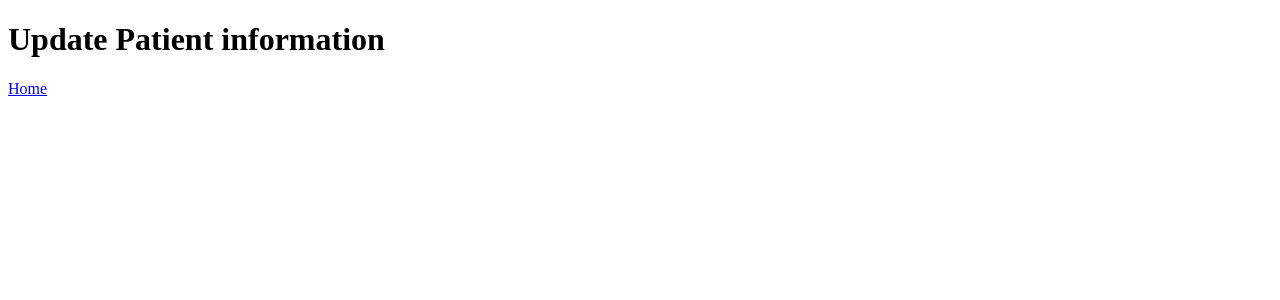
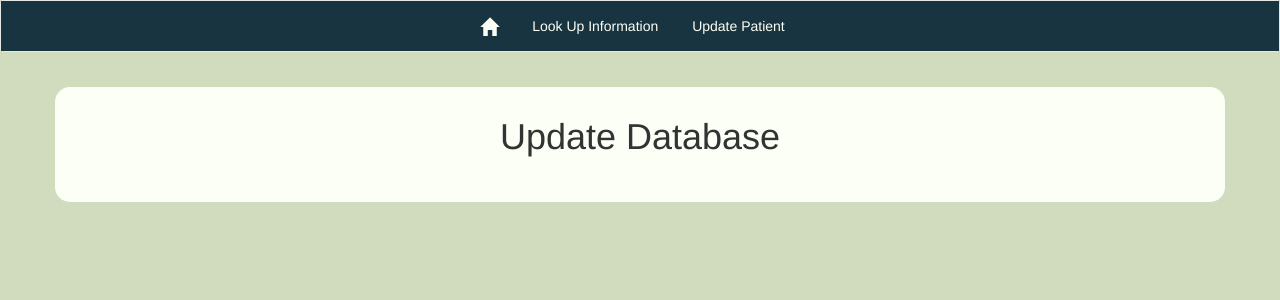
Before and after one commit to mwchen/6872-cancerprognosis, a Django app: template cancerPrognosis/progApp/templates/progApp/updatePatient.html in a window 1280 px wide. Shown: the top 300 px of the page. Run offline with Django 3.2, Linux system fonts and the light colour scheme; the template is opened without the code that fills it: values that come from a table or form of the project are taken from there, others are empty; some libraries are stand-ins or nearby versions.

Commit message:
modified the update patient page to follow the same style as the rest of hte app

```diff
--- a/cancerPrognosis/progApp/static/progApp/general.css
+++ b/cancerPrognosis/progApp/static/progApp/general.css
@@ -7,6 +7,18 @@
 .container-fluid {
 	background-color: #193441;
 	background-image: none;
+}
+
+.container-tile {
+	background-color:#FCFFF5;
+	border-radius: 15px;
+	margin-top:3%;
+	padding: 3%;
+	padding-top:10px;
+}
+
+h1, h2 {
+	text-align:center;
 }
 
 html, body {
--- a/cancerPrognosis/progApp/templates/progApp/lookup.html
+++ b/cancerPrognosis/progApp/templates/progApp/lookup.html
@@ -46,7 +46,6 @@
                     </form>
                 </div>
                 <div id="results-container" class="col-md-6 col-md-offset-1 container-tile">
-                    <h1> Results </h1>
                     <h2> Patient Information </h2>
                     <div class="row main-text" id="cancer"> <div class="field-heading col-md-2"> Cancer: </div> </div>
                     <div class="row main-text" id="stage">  <div class="field-heading col-md-2"> Stage: </div> </div>
@@ -61,8 +60,8 @@
                     <br>
                     <br>
                     <div id="print-buttons-container">
-                        <button type="button" class="btn btn-primary"> Print for Patient </button>
-                        <button type="button" class="btn btn-primary"> Print for Reference </button>
+                        <button type="button" class="btn btn-primary col-md-4 col-md-offset-1"> Print for Patient </button>
+                        <button type="button" class="btn btn-primary col-md-4 col-md-offset-2"> Print for Reference </button>
                     </div>
                 </div>
                 <div id="error"> </div>
--- a/cancerPrognosis/progApp/templates/progApp/updatePatient.html
+++ b/cancerPrognosis/progApp/templates/progApp/updatePatient.html
@@ -1,13 +1,57 @@
 <!DOCTYPE html>
 <html>
     <head>
-        <title>Cancer Prognosis App</title>
+        <meta name="viewport" content="width=device-width, initial-scale=1">
+        <title>Cancer Prognosis</title>
+        {% load staticfiles %}
+        <link rel="stylesheet" href="//maxcdn.bootstrapcdn.com/font-awesome/4.2.0/css/font-awesome.min.css">
+        <link rel="stylesheet" type="text/css" href="{% static 'bootstrap/css/bootstrap.css' %}" />
+        <link rel="stylesheet" type="text/css" href="{% static 'progApp/general.css' %}" />
     </head>
 
     <body>
-        <h1>Update Patient information</h1>
+    	<nav class="navbar navbar-default" role="navigation">
+		  	<div class="container-fluid">
+                <ul class="nav navbar-nav nav-center">
+                    <!--Need to fix the logo.png
+                    <li><a class="navbar-brand" aria-hidden="true" href=".."><img src="{% static 'images/cpa_logo.png' %}"/></a></li> -->
+                    <li><a class="navbar-brand glyphicon glyphicon-home" aria-hidden="true" href=".."></a></li>
+                    <li><a href="/lookup/">Look Up Information</a></li>
+                    <li><a href="/updatePatient/">Update Patient</a></li>
+                </ul>
+			</div>
+		</nav>
 
+		<div id="main" class="container" role="main">
+            <div class="row">
+                <div id = "enter-info-container" class="col-md-12 container-tile" >
+                    <h1>Update Database</h1>
+                    <!--<form id="update-form" method="post" action='/lookup/getCancerProg/'>
+                        {% csrf_token %}
 
-        <a href="..">Home</a>
+                        {% for field in form %}
+                            <div class="field-wrapper row top10">
+                                <div class="field-label col-md-2"> {{ field.label}}:</div>
+                                <div class="field col-md-3"> {{ field }} </div>
+                                <br>
+                            </div>
+                        {% endfor %}
+                        <br>
+
+                        <div id="button-div">
+                            <input type="submit" class="btn btn-primary" name="submit" value="Search"/>
+                        </div>
+                    </form>-->
+                </div>
+
+                <div id="status"> </div>
+            </div>
+        </div>
+
+        <!-- Load scripts if necessary-->
+        <!-- jQuery (necessary for Bootstrap's JavaScript plugins) -->
+	    <script src="https://ajax.googleapis.com/ajax/libs/jquery/1.11.1/jquery.min.js"></script>
+	    <!-- Include all compiled plugins (below), or include individual files as needed -->
+	   <script src="{% static "bootstrap/js/bootstrap.min.js" %}"></script>
     </body>
 </html>
--- a/cancerPrognosis/progApp/urls.py
+++ b/cancerPrognosis/progApp/urls.py
@@ -6,7 +6,7 @@ urlpatterns = patterns('progApp.views',
     # url(r'^$', 'cancerPrognosis.views.home', name='home'),
     # url(r'^blog/', include('blog.urls')),
     url(r'^lookup/$', 'lookup', name='lookup'),
-    url(r'^updatePatient/$', 'updatePatient', name='updatePatient'),
+    url(r'^lookup/updatePatient/$', 'updatePatient', name='updatePatient'),
     url(r'^$', 'index', name='index'),
     url(r'^lookup/getCancerProg' ,views.getCancerProg, name = 'getCancerProg'),
 )
```
Also changed, not shown: cancerPrognosis/progApp/static/progApp/lookup.css (+0 -8 lines).
